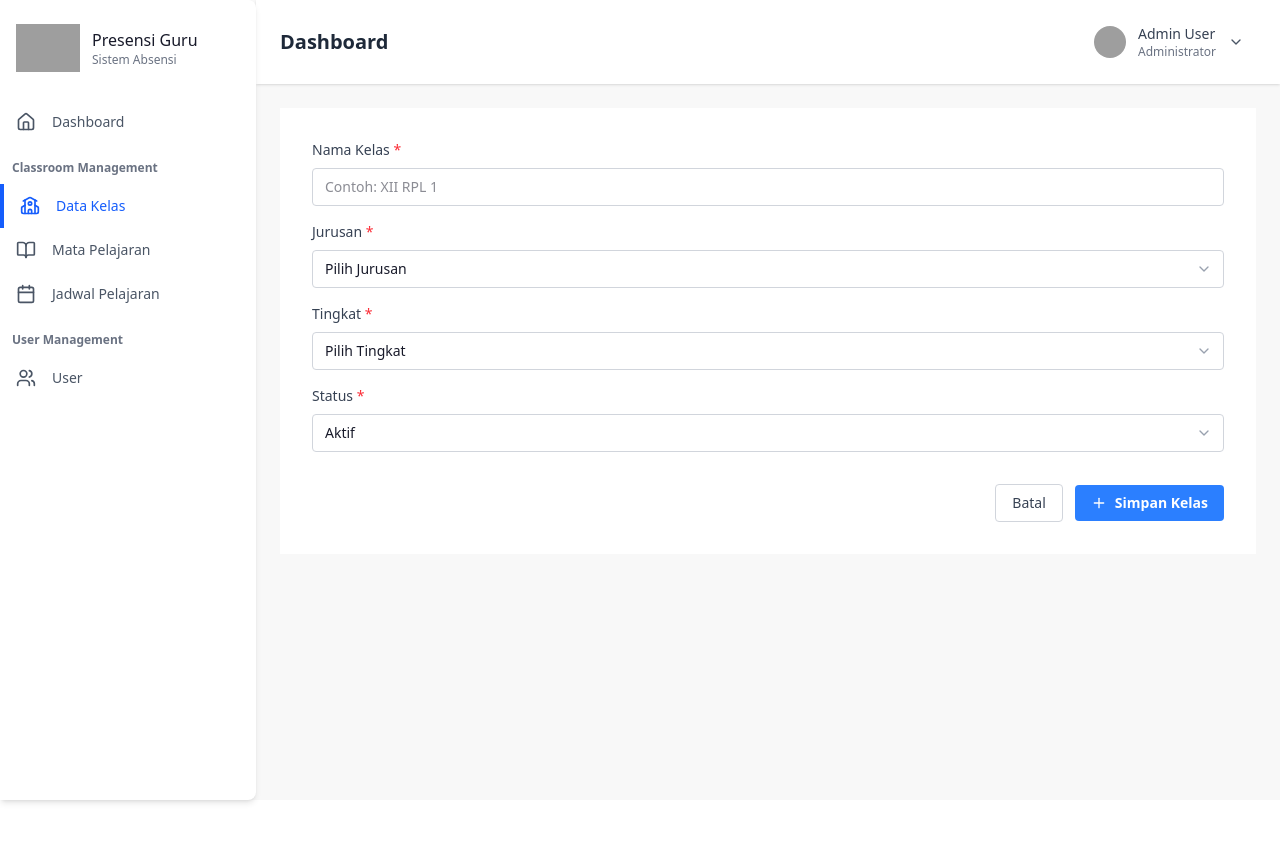
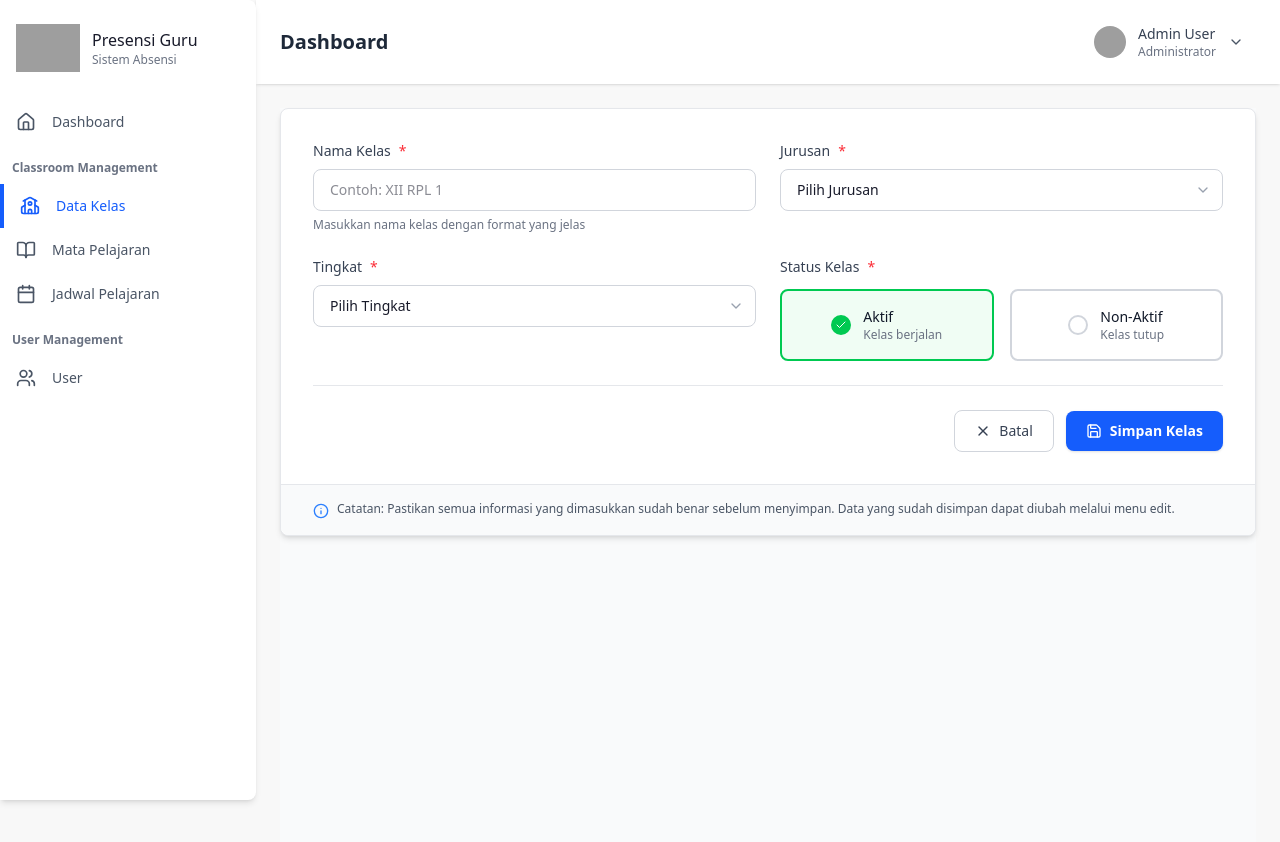
Before and after one commit to nesyaalviani/landing-presensi-guru, a Nuxt app: page /classroom/create in a window 1280 px wide. Shown: the top 842 px of the page. Before the commit the page ends 800 px from the top, so only its background shows below. Built offline with nearby package versions, Linux system fonts and the light colour scheme; grey boxes are pictures that could not be loaded.

Commit message:
feat(ClassroomForm): enhance layout and improve form accessibility with updated styles and validation messages

```diff
--- a/app/components/ClassroomForm.vue
+++ b/app/components/ClassroomForm.vue
@@ -1,86 +1,140 @@
 <template>
-    <section class="px-4 sm:px-6 lg:px-8 py-8 bg-white">
-        <form @submit.prevent="handleSubmit" class="space-y-4">
-            <!-- Nama Kelas -->
+<section class="min-h-screen bg-gray-50">
+    <div class="w-full">
+        <div class="bg-white rounded-lg shadow-md border border-gray-200">
+            <div class="p-6 sm:p-8">
+                <form @submit.prevent="handleSubmit" class="space-y-6">
+                    <div class="grid grid-cols-1 lg:grid-cols-2 gap-6">
                         <div>
-                <label for="nama-kelas" class="block text-sm font-medium text-gray-700 mb-2">
+                            <label for="nama-kelas" class="flex items-center gap-2 text-sm font-medium text-gray-700 mb-2">
                                 Nama Kelas <span class="text-red-500">*</span>
                             </label>
-                <input id="nama-kelas" v-model="formData.namaKelas" type="text" placeholder="Contoh: XII RPL 1" required
-                    class="w-full px-3 py-2 text-sm border border-gray-300 rounded-sm focus:ring-2 focus:ring-blue-500 focus:border-transparent outline-none" />
+                            <input
+                                id="nama-kelas"
+                                v-model="formData.namaKelas"
+                                type="text"
+                                placeholder="Contoh: XII RPL 1"
+                                required
+                                class="w-full px-4 py-2.5 text-sm border border-gray-300 rounded-lg focus:ring-2 focus:ring-blue-500 focus:border-blue-500 outline-none transition-all hover:border-gray-400" />
+                                <p class="mt-1.5 text-xs text-gray-500">Masukkan nama kelas dengan format yang jelas</p>
                         </div>
 
                         <!-- Jurusan -->
                         <div>
-                <label for="jurusan" class="block text-sm font-medium text-gray-700 mb-2">
+                            <label for="jurusan" class="flex items-center gap-2 text-sm font-medium text-gray-700 mb-2">
                                 Jurusan <span class="text-red-500">*</span>
                             </label>
                             <div class="relative">
-                    <select id="jurusan" v-model="formData.jurusan" required
-                        class="w-full pl-3 pr-10 py-2 text-sm border border-gray-300 rounded-sm focus:ring-2 focus:ring-blue-500 focus:border-transparent outline-none appearance-none bg-white">
+                                <select
+                                    id="jurusan"
+                                    v-model="formData.jurusan"
+                                    required
+                                    class="w-full pl-4 pr-10 py-2.5 text-sm border border-gray-300 rounded-lg focus:ring-2 focus:ring-blue-500 focus:border-blue-500 outline-none appearance-none bg-white transition-all hover:border-gray-400">
                                     <option value="" disabled>Pilih Jurusan</option>
                                     <option value="rpl">Rekayasa Perangkat Lunak</option>
                                     <option value="perhotelan">Perhotelan</option>
+                                    <option value="tkj">Teknik Komputer & Jaringan</option>
+                                    <option value="mm">Multimedia</option>
                                 </select>
-                    <ChevronDown
-                        class="absolute right-3 top-1/2 transform -translate-y-1/2 h-4 w-4 text-gray-400 pointer-events-none" />
+                                <ChevronDown class="absolute right-3 top-1/2 transform -translate-y-1/2 h-4 w-4 text-gray-400 pointer-events-none" />
                             </div>
                         </div>
 
                         <!-- Tingkat -->
                         <div>
-                <label for="tingkat" class="block text-sm font-medium text-gray-700 mb-2">
+                            <label for="tingkat" class="flex items-center gap-2 text-sm font-medium text-gray-700 mb-2">
                                 Tingkat <span class="text-red-500">*</span>
                             </label>
                             <div class="relative">
-                    <select id="tingkat" v-model="formData.tingkat" required
-                        class="w-full pl-3 pr-10 py-2 text-sm border border-gray-300 rounded-sm focus:ring-2 focus:ring-blue-500 focus:border-transparent outline-none appearance-none bg-white">
+                                <select
+                                    id="tingkat"
+                                    v-model="formData.tingkat"
+                                    required
+                                    class="w-full pl-4 pr-10 py-2.5 text-sm border border-gray-300 rounded-lg focus:ring-2 focus:ring-blue-500 focus:border-blue-500 outline-none appearance-none bg-white transition-all hover:border-gray-400">
                                     <option value="" disabled>Pilih Tingkat</option>
-                        <option value="X">X</option>
-                        <option value="XI">XI</option>
-                        <option value="XII">XII</option>
+                                    <option value="X">Kelas X</option>
+                                    <option value="XI">Kelas XI</option>
+                                    <option value="XII">Kelas XII</option>
                                 </select>
-                    <ChevronDown
-                        class="absolute right-3 top-1/2 transform -translate-y-1/2 h-4 w-4 text-gray-400 pointer-events-none" />
+                                <ChevronDown class="absolute right-3 top-1/2 transform -translate-y-1/2 h-4 w-4 text-gray-400 pointer-events-none" />
                             </div>
                         </div>
 
                         <!-- Status -->
+                        <div class="lg:col-span-1">
+                            <label class="flex items-center gap-2 text-sm font-medium text-gray-700 mb-3">
+                                Status Kelas <span class="text-red-500">*</span>
+                            </label>
+                            <div class="grid grid-cols-2 gap-4">
+                                <label :class="[ 'relative flex items-center justify-center p-4 border-2 rounded-lg cursor-pointer transition-all', formData.status === 'aktif' ? 'border-green-500 bg-green-50' : 'border-gray-300 bg-white hover:border-gray-400']">
+                                <input
+                                    type="radio"
+                                    v-model="formData.status"
+                                    value="aktif"
+                                    class="sr-only"/>
+                                    <div class="flex items-center gap-3">
+                                        <div :class="['h-5 w-5 rounded-full border-2 flex items-center justify-center transition-all', formData.status === 'aktif' ? 'border-green-500 bg-green-500' : 'border-gray-300']">
+                                        <Check v-if="formData.status === 'aktif'" class="h-3 w-3 text-white" />
+                                        </div>
                                     <div>
-                <label for="status" class="block text-sm font-medium text-gray-700 mb-2">
-                    Status <span class="text-red-500">*</span>
-                </label>
-                <div class="relative">
-                    <select id="status" v-model="formData.status" required
-                        class="w-full pl-3 pr-10 py-2 text-sm border border-gray-300 rounded-sm focus:ring-2 focus:ring-blue-500 focus:border-transparent outline-none appearance-none bg-white">
-                        <option value="" disabled>Pilih Status</option>
-                        <option value="aktif">Aktif</option>
-                        <option value="nonaktif">Non-Aktif</option>
-                    </select>
-                    <ChevronDown
-                        class="absolute right-3 top-1/2 transform -translate-y-1/2 h-4 w-4 text-gray-400 pointer-events-none" />
+                                        <div class="text-sm font-medium text-gray-900">Aktif</div>
+                                            <div class="text-xs text-gray-500">Kelas berjalan</div>
                                         </div>
                                     </div>
+                                    </label>
 
-            <!-- Action Buttons -->
-            <div class="flex items-center justify-end gap-3 pt-4">
-                <NuxtLink to="/classroom"
-                    class="px-4 py-2 text-sm font-medium text-gray-700 bg-white border border-gray-300 rounded-sm hover:bg-gray-50 focus:outline-none focus:ring-2 focus:ring-offset-2 focus:ring-blue-500 transition-colors">
+                                    <label :class="[ 'relative flex items-center justify-center p-4 border-2 rounded-lg cursor-pointer transition-all',formData.status === 'nonaktif' ? 'border-red-500 bg-red-50' : 'border-gray-300 bg-white hover:border-gray-400' ]">
+                                    <input
+                                        type="radio"
+                                        v-model="formData.status"
+                                        value="nonaktif"
+                                        class="sr-only"/>
+                                        <div class="flex items-center gap-3">
+                                            <div :class="[
+                                                'h-5 w-5 rounded-full border-2 flex items-center justify-center transition-all',
+                                                formData.status === 'nonaktif' ? 'border-red-500 bg-red-500' : 'border-gray-300'
+                                            ]">
+                                                <Check v-if="formData.status === 'nonaktif'" class="h-3 w-3 text-white" />
+                                            </div>
+                                            <div>
+                                                <div class="text-sm font-medium text-gray-900">Non-Aktif</div>
+                                                <div class="text-xs text-gray-500">Kelas tutup</div>
+                                            </div>
+                                        </div>
+                                    </label>
+                                </div>
+                            </div>
+                        </div>
+                        <hr class="border-gray-200" />
+                        <div class="flex items-center justify-end gap-3">
+                            <NuxtLink to="/classroom" class="flex items-center gap-2 px-5 py-2.5 text-sm font-medium text-gray-700 bg-white border border-gray-300 rounded-lg hover:bg-gray-50 focus:outline-none focus:ring-2 focus:ring-offset-2 focus:ring-gray-500 transition-all">
+                            <X class="h-4 w-4" />
                                 Batal
                             </NuxtLink>
-                <button type="submit"
-                    class="flex items-center gap-2 px-4 py-2 text-sm font-semibold text-white bg-blue-500 rounded-sm hover:bg-blue-600 focus:outline-none focus:ring-2 focus:ring-offset-2 focus:ring-blue-500 transition-colors">
-                    <Plus class="h-4 w-4" />
+                            <button type="submit" class="flex items-center gap-2 px-5 py-2.5 text-sm font-semibold text-white bg-blue-600 rounded-lg hover:bg-blue-700 focus:outline-none focus:ring-2 focus:ring-offset-2 focus:ring-blue-500 transition-all shadow-sm hover:shadow-md">
+                            <Save class="h-4 w-4" />
                                 Simpan Kelas
                             </button>
                         </div>
                     </form>
+                </div>
+
+                <div class="px-6 sm:px-8 py-4 bg-gray-50 border-t border-gray-200 rounded-b-lg">
+                    <div class="flex items-start gap-2 text-xs text-gray-600">
+                        <Info class="h-4 w-4 text-blue-500 flex-shrink-0 mt-0.5" />
+                        <p>
+                            <span class="font-medium">Catatan:</span> Pastikan semua informasi yang dimasukkan sudah benar sebelum menyimpan. Data yang sudah disimpan dapat diubah melalui menu edit.
+                        </p>
+                    </div>
+                </div>
+            </div>
+        </div>
     </section>
 </template>
 
 <script setup>
 import { ref } from 'vue'
-import { ChevronDown, Plus } from 'lucide-vue-next'
+import { ChevronDown, BookOpen, GraduationCap, Trophy, ToggleLeft, Check, X, Save, Info } from 'lucide-vue-next'
 
 const formData = ref({
     namaKelas: '',
@@ -91,5 +145,6 @@ const formData = ref({
 
 const handleSubmit = () => {
     console.log('Form submitted:', formData.value)
+    // Add your submit logic here
 }
 </script>
```
Lines whose indentation alone changed are shown as unchanged.
